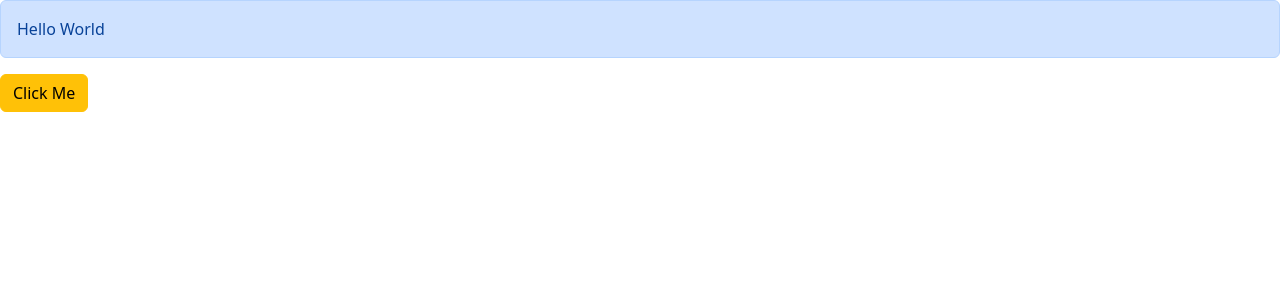
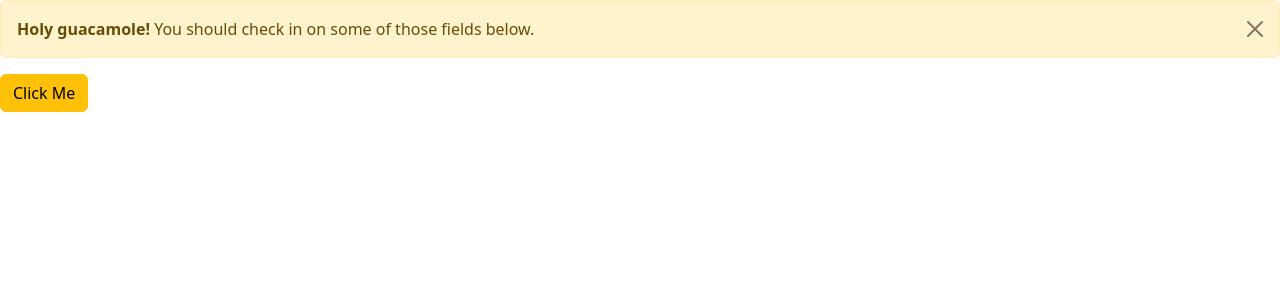
Before and after one commit to Shamonti/react-app, a React (Vite) app: page / in a window 1280 px wide. Both pictures are taken after a click on the button "Click Me". Shown: the top 300 px of the page. Built offline with nearby package versions, Linux system fonts and the light colour scheme.

Commit message:
Added alert on button click

```diff
--- a/src/App.tsx
+++ b/src/App.tsx
@@ -1,3 +1,4 @@
+import { useState } from 'react';
 import Alert from './components/Alert';
 import Button from './components/Button';
 // import ListGroup from './components/ListGroup';
@@ -9,6 +10,8 @@ function App() {
   //   console.log(item);
   // };
 
+  const [showAlert, setShowAlert] = useState(false);
+
   return (
     <div>
       {/* <ListGroup
@@ -16,10 +19,16 @@ function App() {
         heading='Cities'
         onSelectItem={handleSelectItem}
       /> */}
-      <Alert>
+      {/* <Alert>
         Hello <span>World</span>
-      </Alert>
-      <Button onClick={() => console.log('Clicked')} color='warning'>
+      </Alert> */}
+      {showAlert && (
+        <Alert onClose={() => setShowAlert(false)}>
+          <strong>Holy guacamole!</strong> You should check in on some of those
+          fields below.
+        </Alert>
+      )}
+      <Button onClick={() => setShowAlert(!showAlert)} color='warning'>
         Click Me
       </Button>
     </div>
--- a/src/components/Alert.tsx
+++ b/src/components/Alert.tsx
@@ -2,10 +2,16 @@ import { ReactNode } from 'react';
 
 interface Props {
   children: ReactNode;
+  onClose: () => void;
 }
 
-const Alert = ({ children }: Props) => {
-  return <div className='alert alert-primary'>{children}</div>;
+const Alert = ({ children, onClose }: Props) => {
+  return (
+    <div className='alert alert-warning alert-dismissible'>
+      {children}
+      <button type='button' className='btn-close' onClick={onClose}></button>
+    </div>
+  );
 };
 
 export default Alert;
```
